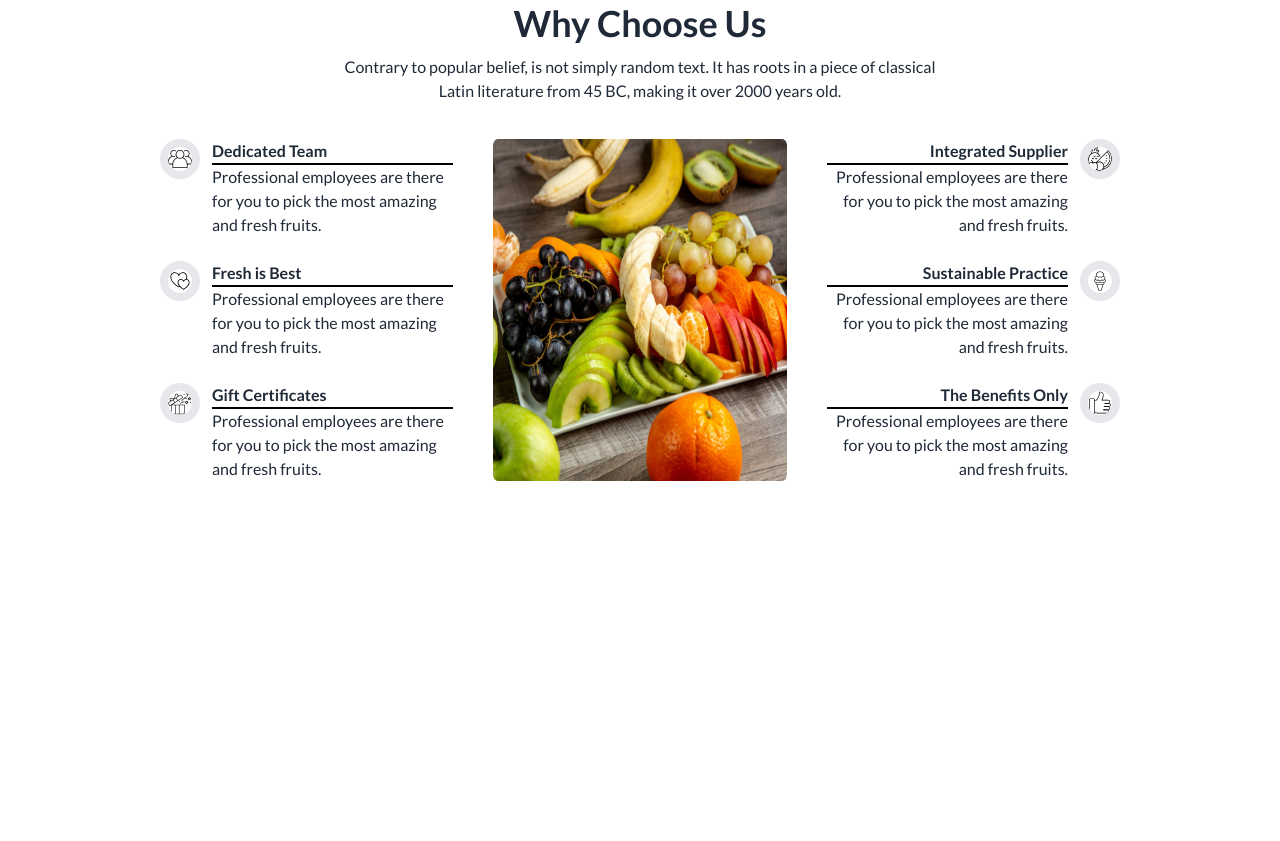
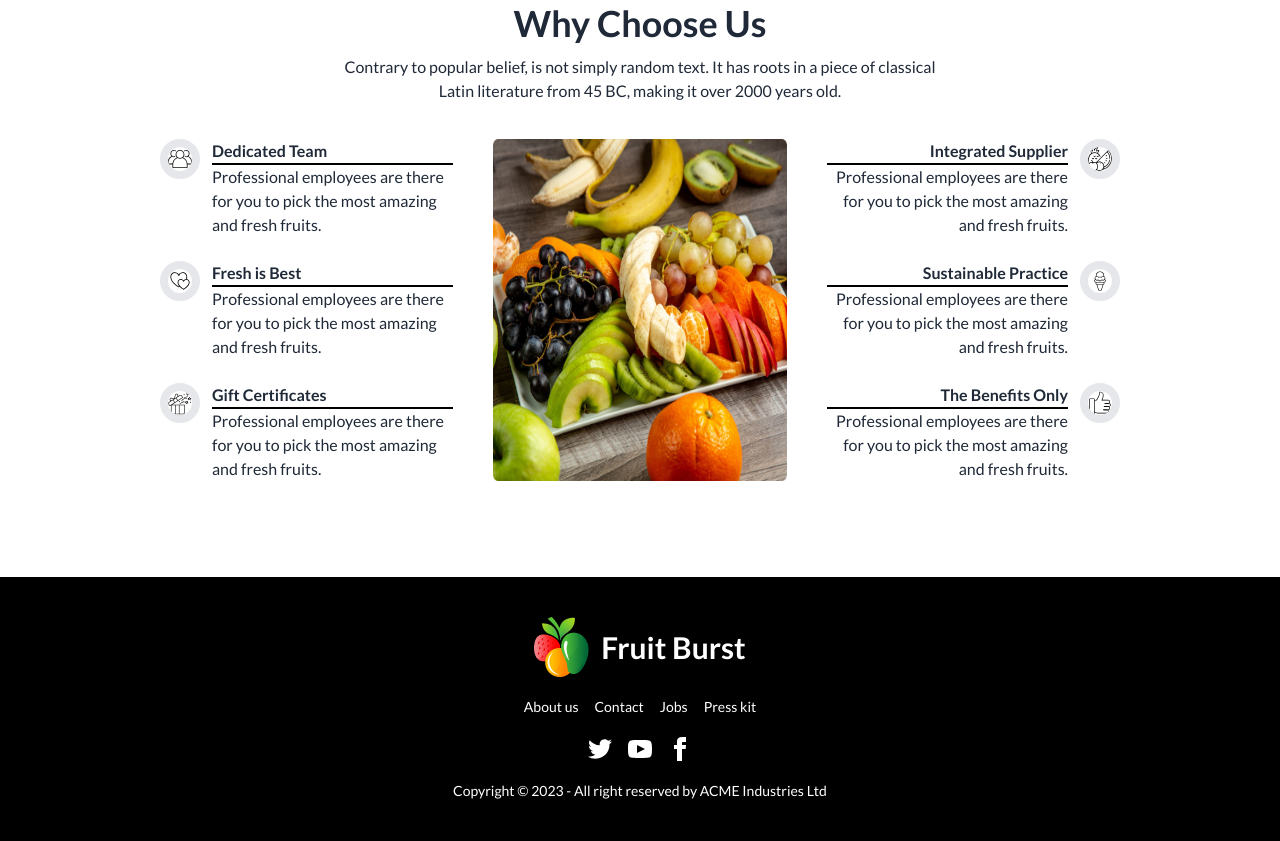
Before and after one commit to anissvr/B8A3-fruit-brust, a plain HTML site: page index.html in a window 1280 px wide. Shown: the part 2327-3168 px from the top of the page. Before the commit the page ends 2904 px from the top, so only its background shows below. Drawn offline with nearby package versions, Linux system fonts and the light colour scheme.

Commit message:
footer added

```diff
--- a/index.html
+++ b/index.html
@@ -394,7 +394,7 @@
                     Contrary to popular belief, is not simply random text. It has roots in a piece of classical <br>
                     Latin literature from 45 BC, making it over 2000 years old.
                 </p>
-                <img class="block lg:hidden" src="images/whychoose1.png" alt="">
+                <img class="block mx-auto lg:hidden" src="images/whychoose1.png" alt="">
             </div>
             <div class="grid grid-cols-1 lg:grid-cols-3 gap-10 my-9">
                 <div class="space-y-6">
@@ -468,6 +468,32 @@
         </section>
     </main>
 
+    <footer class="bg-black footer-center footer text-white">
+        <div class="  p-10  text-base-content rounded space-y-3">
+            <div class="flex items-center text-white gap-3">
+                <img src="images/logo.png" alt="">
+                <span class="text-3xl font-bold">Fruit Burst</span>
+            </div>
+            <nav class="grid grid-flow-col gap-4 text-white">
+                <a class="link link-hover">About us</a>
+                <a class="link link-hover">Contact</a>
+                <a class="link link-hover">Jobs</a>
+                <a class="link link-hover">Press kit</a>
+              </nav>
+              <nav>
+                <div class="grid grid-flow-col gap-4 text-white">
+                  <a><svg xmlns="http://www.w3.org/2000/svg" width="24" height="24" viewBox="0 0 24 24" class="fill-current"><path d="M24 4.557c-.883.392-1.832.656-2.828.775 1.017-.609 1.798-1.574 2.165-2.724-.951.564-2.005.974-3.127 1.195-.897-.957-2.178-1.555-3.594-1.555-3.179 0-5.515 2.966-4.797 6.045-4.091-.205-7.719-2.165-10.148-5.144-1.29 2.213-.669 5.108 1.523 6.574-.806-.026-1.566-.247-2.229-.616-.054 2.281 1.581 4.415 3.949 4.89-.693.188-1.452.232-2.224.084.626 1.956 2.444 3.379 4.6 3.419-2.07 1.623-4.678 2.348-7.29 2.04 2.179 1.397 4.768 2.212 7.548 2.212 9.142 0 14.307-7.721 13.995-14.646.962-.695 1.797-1.562 2.457-2.549z"></path></svg></a>
+                  <a><svg xmlns="http://www.w3.org/2000/svg" width="24" height="24" viewBox="0 0 24 24" class="fill-current"><path d="M19.615 3.184c-3.604-.246-11.631-.245-15.23 0-3.897.266-4.356 2.62-4.385 8.816.029 6.185.484 8.549 4.385 8.816 3.6.245 11.626.246 15.23 0 3.897-.266 4.356-2.62 4.385-8.816-.029-6.185-.484-8.549-4.385-8.816zm-10.615 12.816v-8l8 3.993-8 4.007z"></path></svg></a>
+                  <a><svg xmlns="http://www.w3.org/2000/svg" width="24" height="24" viewBox="0 0 24 24" class="fill-current"><path d="M9 8h-3v4h3v12h5v-12h3.642l.358-4h-4v-1.667c0-.955.192-1.333 1.115-1.333h2.885v-5h-3.808c-3.596 0-5.192 1.583-5.192 4.615v3.385z"></path></svg></a>
+                </div>
+              </nav>
+              <aside class="text-white">
+                <p>Copyright © 2023 - All right reserved by ACME Industries Ltd</p>
+              </aside>
+        </div>
+
+      </footer>
+
 </body>
 
 </html>
```
